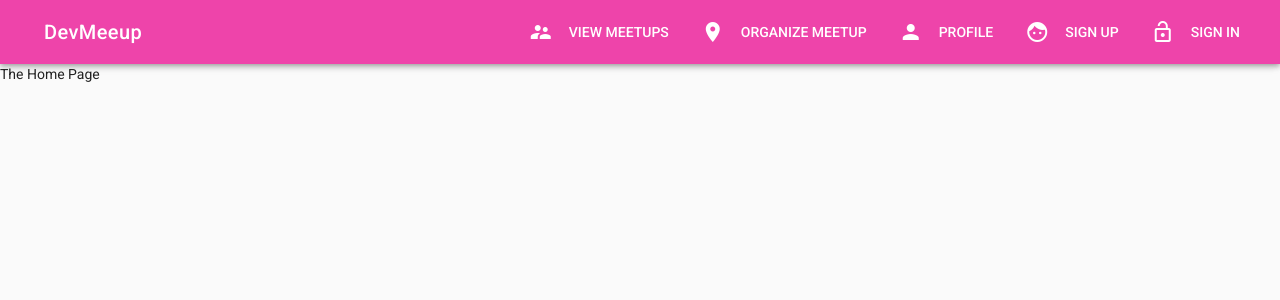
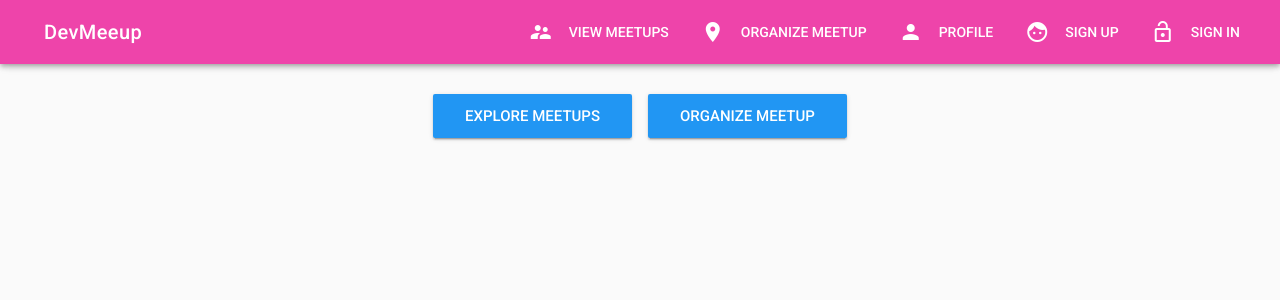
Before and after one commit to chriswhite5918/Vue-practice, a Vue app in the folder my-vuetify/: page / in a window 1280 px wide. Shown: the top 300 px of the page. Built offline with nearby package versions, Linux system fonts and the light colour scheme.

Commit message:
Added two btn to Home.vue

```diff
--- a/my-vuetify/src/components/Home.vue
+++ b/my-vuetify/src/components/Home.vue
@@ -1,7 +1,18 @@
 <template>
-    <div>
-        <p>The Home Page</p>
-    </div>
+    <v-container>
+        <v-layout row wrap>
+            <v-flex xs12 sm6 class="text-xs-center text-sm-right">
+                <v-btn large router to="/meetups" color="info">
+                    Explore Meetups
+                </v-btn>
+            </v-flex>
+            <v-flex xs12 sm6 class="text-xs-center text-sm-left">
+                <v-btn large router to="/meetup/new" color="info">
+                    Organize Meetup
+                </v-btn>
+            </v-flex>
+        </v-layout>
+    </v-container>
 </template>
 
 <script>
```
